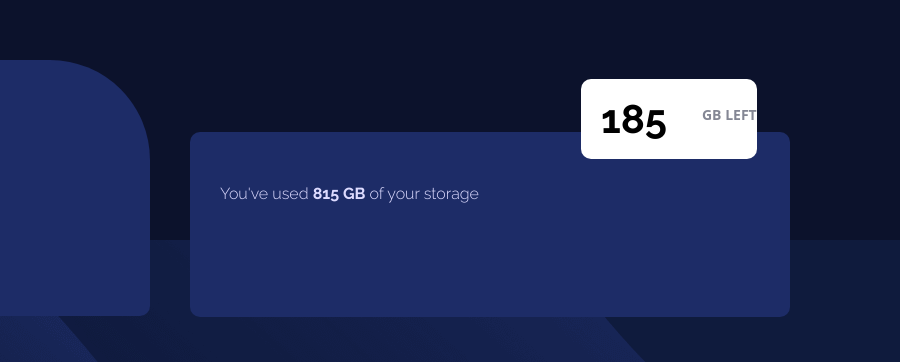
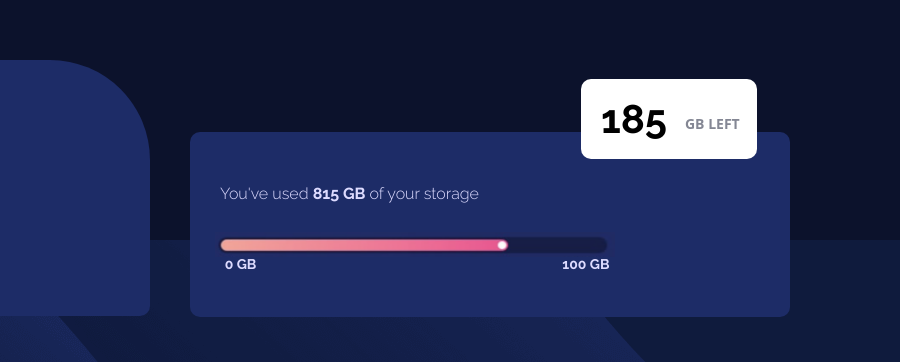
Before and after one commit to kwamefree444-hash/SBA-3-Design-and-Development-, a plain HTML site: page index.html in a window 1280 px wide. Shown: the part 140-502 px from the top of the page, 380-1280 px from the left. Drawn offline with nearby package versions, Linux system fonts and the light colour scheme.

Commit message:
Final Product

```diff
--- a/index.html
+++ b/index.html
@@ -33,7 +33,7 @@
       </div>
 
 
-      <div class="flex h-[185px] w-[600px] bg-[hsl(228,56%,26%)] -mt-[3px] -ml-[200px] rounded-[10px_10px_10px_10px] ">
+      <div  class="flex h-[185px] w-[600px] bg-[hsl(228,56%,26%)] -mt-[3px] -ml-[200px] rounded-[10px_10px_10px_10px] bg-[url('./images/loading.png')] bg-initial bg-no-repeat   bg-[length:400px_25px] bg-[position:25px_100px] ">
 
         <div class="flex text-[hsl(243,100%,93%)] font-['Raleway'] font-light mt-[50px] ml-[30px] ">
           <p>You've used <b class="font-bold">815 GB</b> of your storage</p>
@@ -45,15 +45,20 @@
             <p class="font-['Raleway'] text-[40px] mt-[10px] ml-[20px] ">185</p>
           </div>
 
-          <div class="flex font-bold mt-[25px]">
-
-            <p class="ml-[35px] text-[14px] text-[hsl(229,7%,55%)]">GB LEFT</p>
-
+          <div class="flex font-bold mt-[25px] shrink-0">
+            <p class="ml-[18px] mt-[9px] text-[14px] text-[hsl(229,7%,55%)] shrink-0">GB LEFT</p>
           </div>
 
-        </div>
+          <div class="flex -mr-16 h-auto w-auto -translate-x-[515px] mt-[175px]">
+            <p class=" text-[14px] text-[hsl(243,100%,93%)] font-bold font-['Raleway'] ">0 GB</p>
+          </div>
+
+          <div class="flex -mr-16 h-auto w-auto -translate-x-[145px] mt-[175px]">
+            <p class=" text-[14px] text-[hsl(243,100%,93%)] font-bold font-['Raleway'] ">100 GB</p>
+          </div>
 
 
+        </div>
 
       </div>
 
```
Also changed, not shown: images/loading.png (added), 1 other file.
